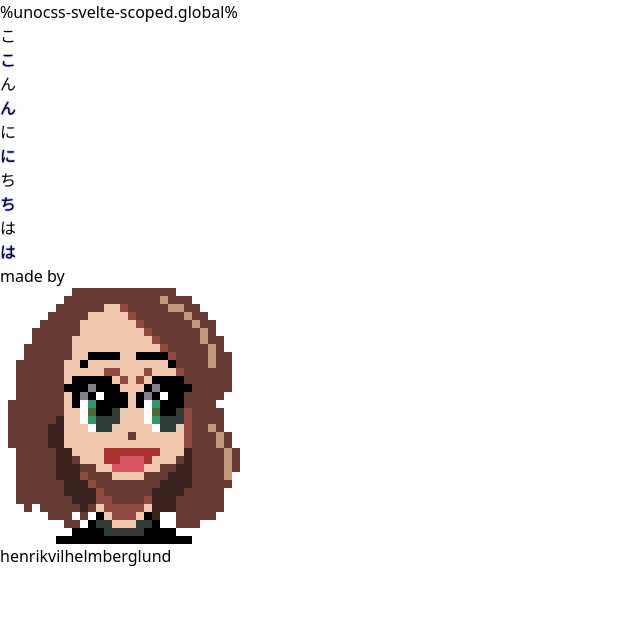
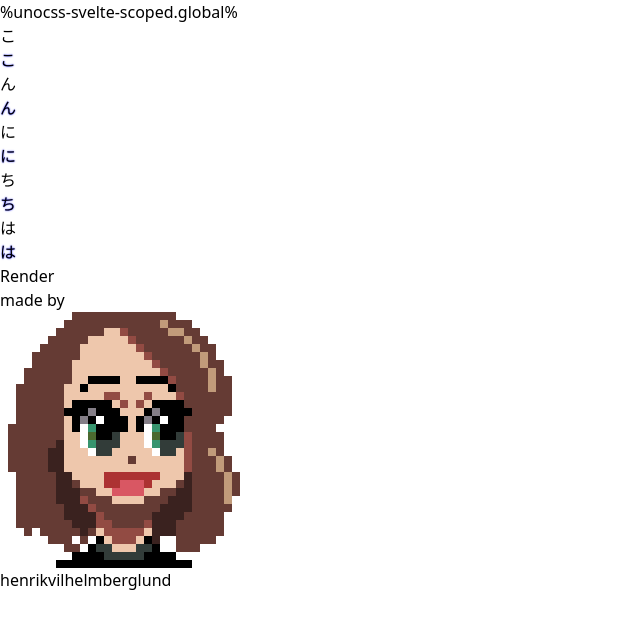
Before and after one commit to henrikvilhelmberglund/fancy-caption, a SvelteKit app: page / in a window 1280 px wide. Shown: the top 628 px of the page, without its empty margins (0-640 px from the left). Built offline with nearby package versions, Linux system fonts and the light colour scheme.

Commit message:
feat: :sparkles: add form with button to render

```diff
--- a/src/routes/+page.svelte
+++ b/src/routes/+page.svelte
@@ -8,7 +8,9 @@
 <main>
 	<FancyCaption text={"こんにちは"} />
 </main>
-
+<form method="POST">
+	<button>Render</button>
+</form>
 <Footer />
 
 <style>
```
